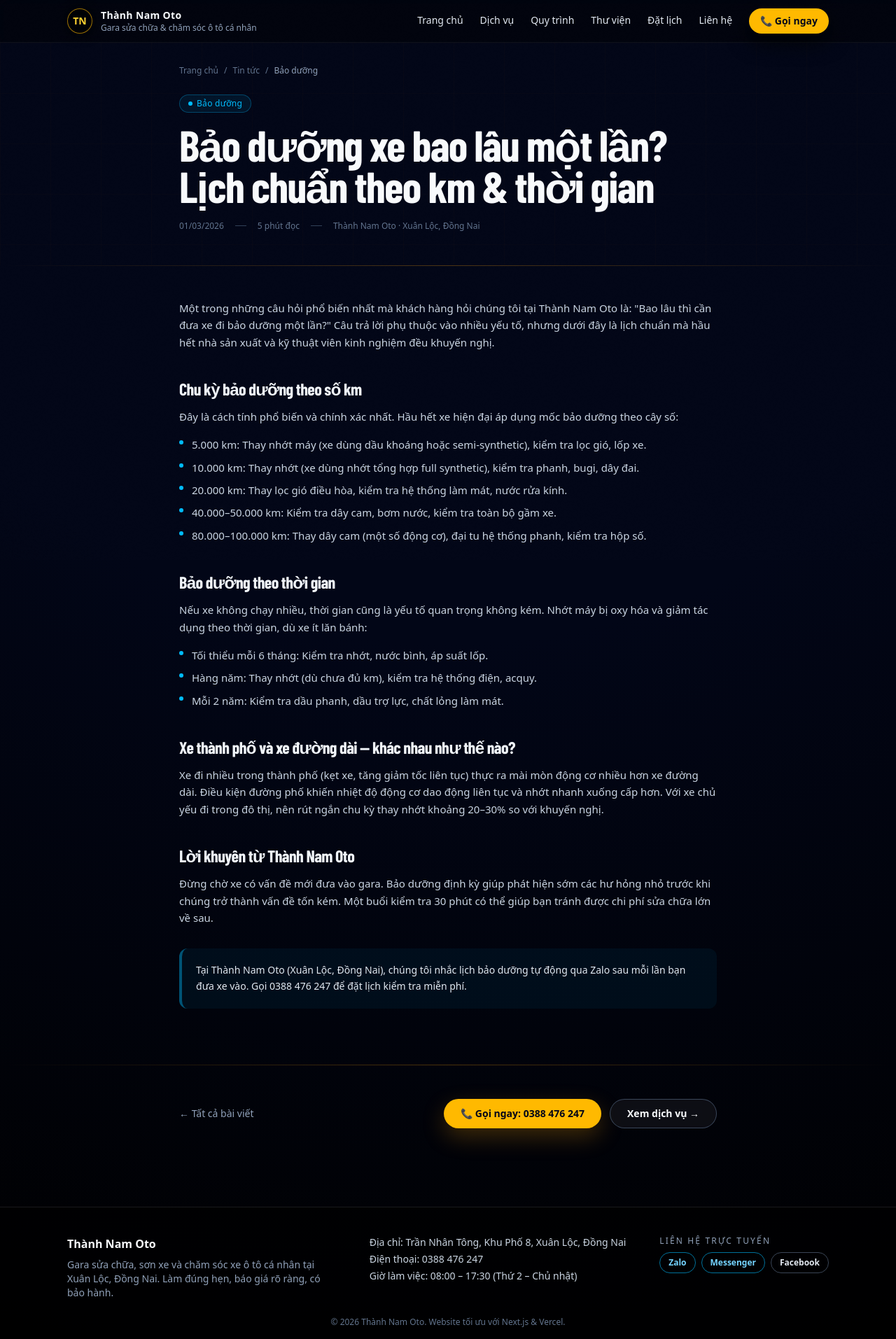
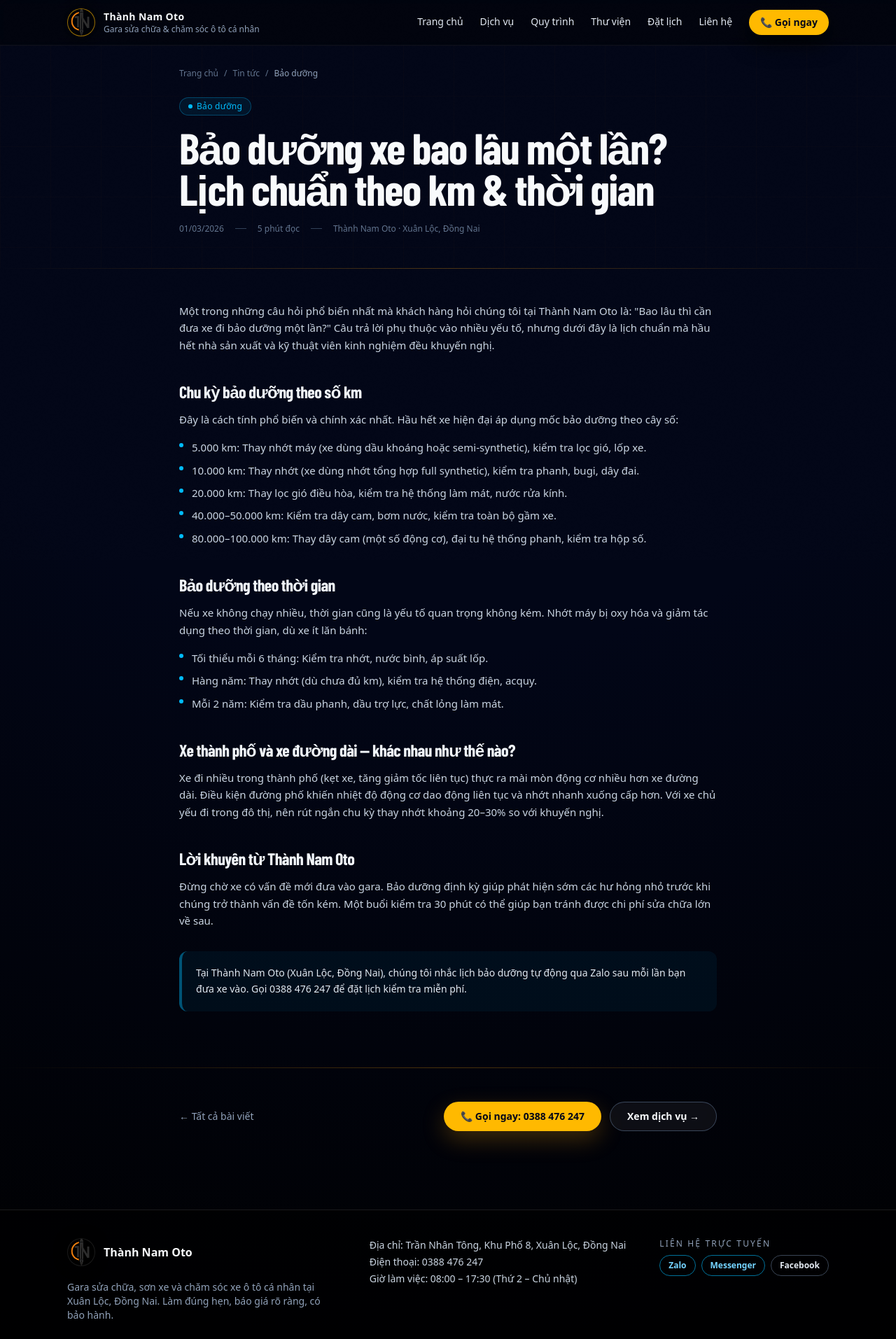
Before and after one commit to hungduydo/thanhnamSEO, a Next.js app in the folder thanhnamoto/: page /tin-tuc/bao-duong-xe-bao-lau-mot-lan in a window 1280 px wide. Shown: the top 1913 px of the page at 70% size. Built offline with nearby package versions, Linux system fonts and the light colour scheme; a web font is replaced by a local one.

Commit message:
fix: seo missing info

```diff
--- a/thanhnamoto/app/components/LocalBusinessJsonLd.tsx
+++ b/thanhnamoto/app/components/LocalBusinessJsonLd.tsx
@@ -6,11 +6,14 @@
     "Gara sửa chữa, sơn xe và bảo dưỡng định kỳ cho xe ô tô cá nhân tại Xuân Lộc, Đồng Nai. Báo giá rõ ràng, không phát sinh, bảo hành bằng văn bản.",
   url: "https://thanhnamoto.com",
   telephone: "+84388476247",
+  logo: "https://thanhnamoto.com/logo.png",
+  image: "https://thanhnamoto.com/logo.png",
   address: {
     "@type": "PostalAddress",
     streetAddress: "Trần Nhân Tông, Khu Phố 8",
     addressLocality: "Xuân Lộc",
     addressRegion: "Đồng Nai",
+    postalCode: "76600",
     addressCountry: "VN",
   },
   geo: {
--- a/thanhnamoto/app/layout.tsx
+++ b/thanhnamoto/app/layout.tsx
@@ -1,5 +1,6 @@
 import type { Metadata } from "next";
 import Link from "next/link";
+import Image from "next/image";
 import { Geist, Geist_Mono, Barlow_Condensed } from "next/font/google";
 import "./globals.css";
 import { SpeedInsights } from "@vercel/speed-insights/next";
@@ -69,8 +70,14 @@
           <header className="sticky top-0 z-40 border-b border-white/5 bg-black/40 backdrop-blur">
             <div className="mx-auto flex max-w-6xl items-center justify-between px-4 py-3 md:px-6 lg:px-8">
               <Link href="/" className="flex items-center gap-3">
-                <div className="flex h-9 w-9 items-center justify-center rounded-full border border-amber-400/60 bg-black/60 text-sm font-semibold text-amber-300 shadow-[0_0_18px_rgba(0,0,0,0.9)]">
-                  TN
+                <div className="relative h-10 w-10 overflow-hidden rounded-full border border-amber-400/60 bg-black/60 shadow-[0_0_18px_rgba(0,0,0,0.9)]">
+                  <Image
+                    src="/logo.png"
+                    alt="Thành Nam Oto Logo"
+                    fill
+                    className="object-cover"
+                    priority
+                  />
                 </div>
                 <div className="flex flex-col">
                   <span className="text-sm font-semibold tracking-wide">
@@ -130,10 +137,20 @@
             className="mt-16 border-t border-white/10 bg-black/60 py-10 text-sm text-slate-300"
           >
             <div className="mx-auto flex max-w-6xl flex-col gap-8 px-4 md:flex-row md:justify-between md:px-6 lg:px-8">
-              <div>
-                <h2 className="text-base font-semibold text-slate-50">
-                  Thành Nam Oto
-                </h2>
+              <div className="flex flex-col gap-3">
+                <Link href="/" className="flex items-center gap-3">
+                  <div className="relative h-10 w-10 overflow-hidden rounded-full border border-white/10 bg-black/60 shadow-[0_0_18px_rgba(0,0,0,0.9)]">
+                    <Image
+                      src="/logo.png"
+                      alt="Thành Nam Oto Logo"
+                      fill
+                      className="object-cover"
+                    />
+                  </div>
+                  <h2 className="text-base font-semibold text-slate-50">
+                    Thành Nam Oto
+                  </h2>
+                </Link>
                 <p className="mt-2 max-w-sm text-sm text-slate-400">
                   Gara sửa chữa, sơn xe và chăm sóc xe ô tô cá nhân tại Xuân
                   Lộc, Đồng Nai. Làm đúng hẹn, báo giá rõ ràng, có bảo hành.
--- a/thanhnamoto/app/tin-tuc/[slug]/page.tsx
+++ b/thanhnamoto/app/tin-tuc/[slug]/page.tsx
@@ -119,9 +119,15 @@
     dateModified: article.date,
     inLanguage: "vi",
     url: `${SITE_URL}/tin-tuc/${article.slug}`,
+    image: `${SITE_URL}/logo.png`,
     mainEntityOfPage: { "@type": "WebPage", "@id": `${SITE_URL}/tin-tuc/${article.slug}` },
-    author: { "@type": "Organization", name: "Thành Nam Oto", url: SITE_URL },
-    publisher: { "@type": "Organization", name: "Thành Nam Oto", url: SITE_URL },
+    author: { "@type": "Organization", name: "Thành Nam Oto", url: SITE_URL, logo: `${SITE_URL}/logo.png` },
+    publisher: {
+      "@type": "Organization",
+      name: "Thành Nam Oto",
+      url: SITE_URL,
+      logo: { "@type": "ImageObject", url: `${SITE_URL}/logo.png` },
+    },
   }
 
   return (
```
Also changed, not shown: thanhnamoto/public/logo.png (added).
